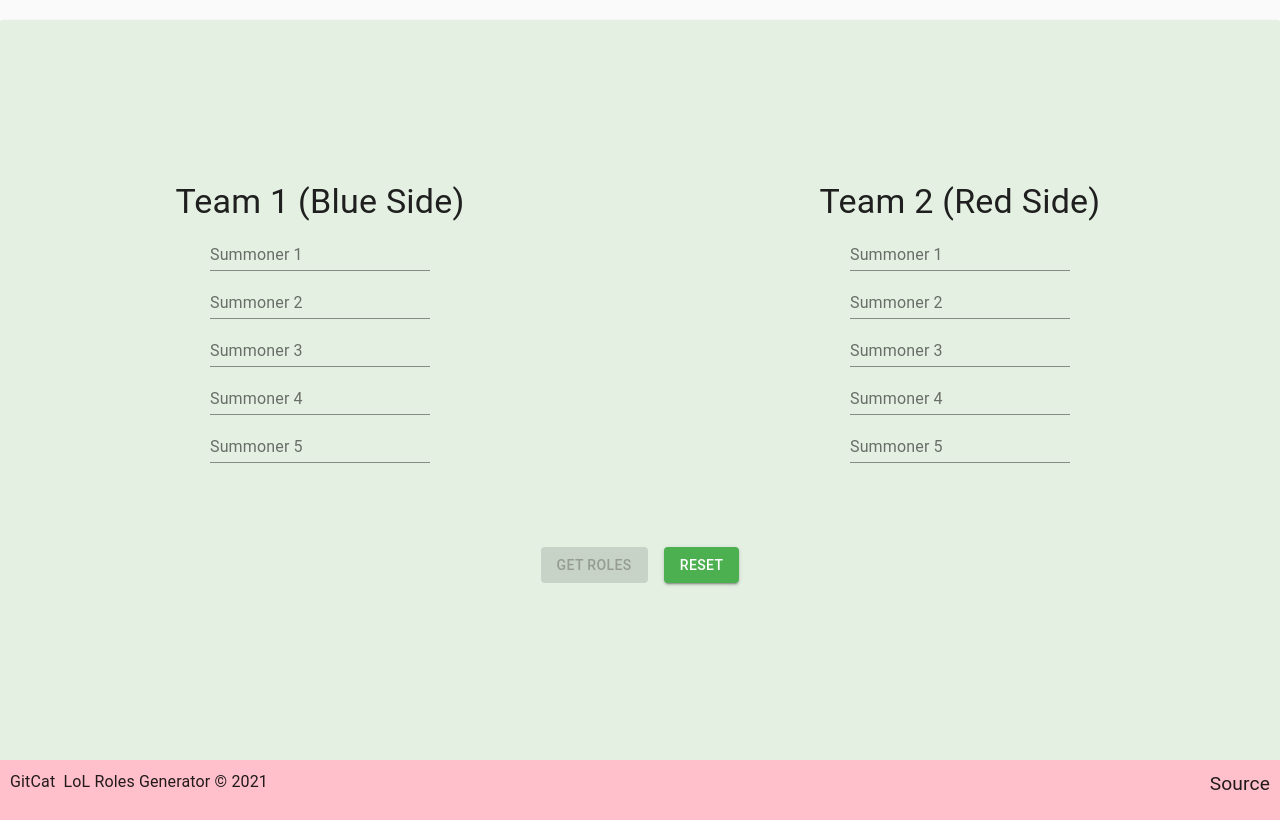
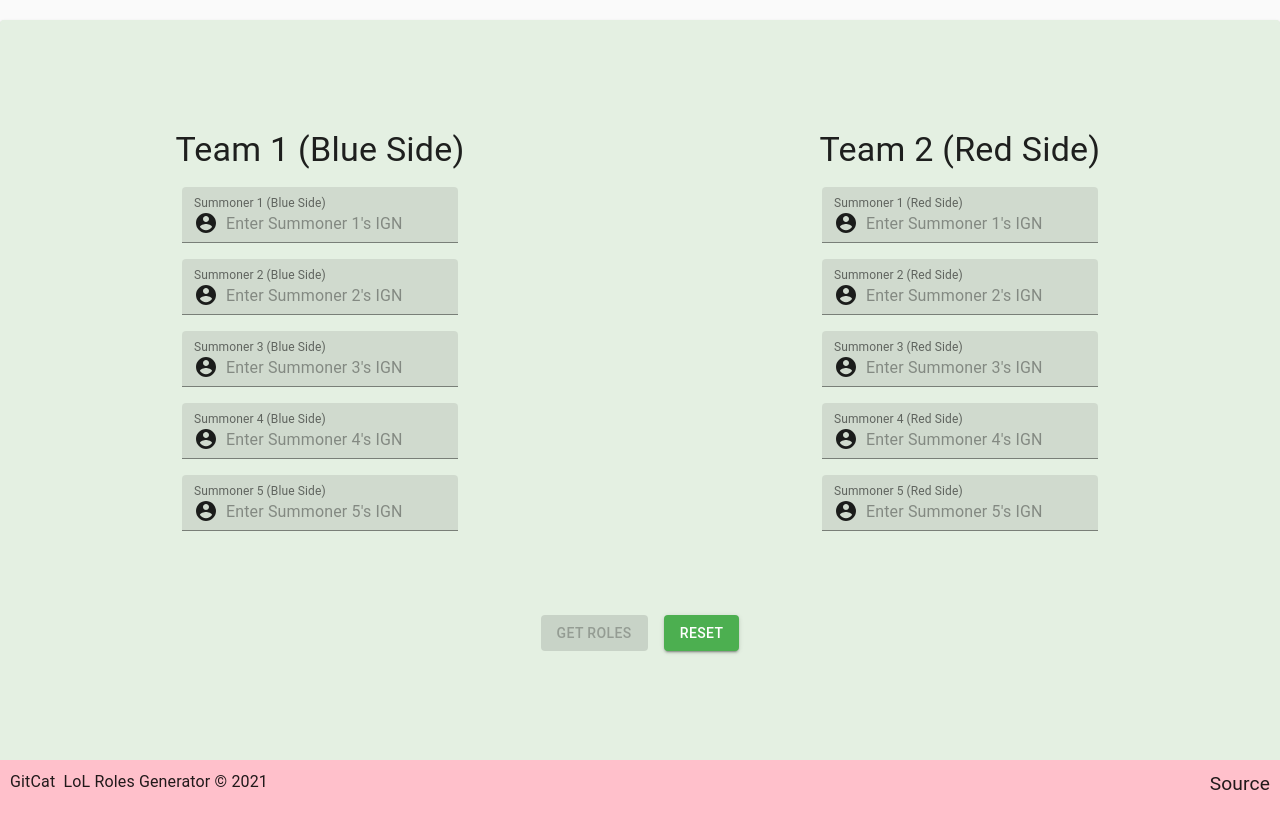
Before and after one commit to DannyMichaels/LoL-roles-generator, a React (Create React App) app: page / in a window 1280 px wide. Built offline with nearby package versions, Linux system fonts and the light colour scheme; some icons are missing.

Commit message:
update TeamArea.jsx better user experience, App.js

```diff
--- a/src/App.js
+++ b/src/App.js
@@ -101,7 +101,7 @@ function App() {
     <ThemeProvider theme={theme}>
       <CssBaseline />
       <Paper className="App">
-        <div style={{ flexGrow: 1 }} />
+        <Grid item style={{ flexGrow: 1 }} />
 
         <div className="page-content">
           {/* <Typography align="center" variant="h1" component="h1">
@@ -125,6 +125,7 @@ function App() {
                   teamName="blueSide"
                   onChange={handleChange}
                   toggleReset={toggleReset}
+                  teamSide="Blue Side"
                 />
               </Grid>
 
@@ -141,6 +142,7 @@ function App() {
                   teamName="redSide"
                   onChange={handleChange}
                   toggleReset={toggleReset}
+                  teamSide="Red Side"
                 />
               </Grid>
             </Grid>
@@ -175,7 +177,7 @@ function App() {
               </Button>
             </Grid>
           </>
-          <Box marginTop={2} style={{ flexGrow: 1 }} />
+          <Grid item style={{ flexGrow: 1 }} />
         </div>
 
         <footer>
--- a/src/components/TeamArea.jsx
+++ b/src/components/TeamArea.jsx
@@ -1,14 +1,22 @@
-import { TextField, Typography, Grid } from '@material-ui/core';
+import {
+  TextField,
+  Typography,
+  Grid,
+  InputAdornment,
+  Box,
+} from '@material-ui/core';
 import { useState, useEffect } from 'react';
+import AccountCircle from '@material-ui/icons/AccountCircle';
 
 const PLAYERS_IN_TEAM_COUNT = 5;
 
+// team area before results, with textfields
 export default function TeamArea({
   onChange,
   title,
   teamName,
+  teamSide,
   toggleReset,
-  teams,
 }) {
   const [values, setValues] = useState({
     0: '',
@@ -37,11 +45,25 @@ export default function TeamArea({
       </Grid>
       {new Array(PLAYERS_IN_TEAM_COUNT).fill().map((_, idx) => (
         <Grid item key={idx}>
+          <Box marginTop={2} />
+
           <TextField
+            variant="filled"
+            color="primary"
             className="textfield"
             name={teamName}
+            fullWidth
             inputProps={{ index: idx }}
             value={values[idx]}
+            label={`Summoner ${idx + 1} (${teamSide})`}
+            InputProps={{
+              startAdornment: (
+                <InputAdornment position="start">
+                  <AccountCircle />
+                </InputAdornment>
+              ),
+            }}
+            placeholder={`Enter Summoner ${idx + 1}'s IGN`}
             onChange={(e) => {
               onChange(e);
               setValues((prevState) => ({
@@ -49,7 +71,6 @@ export default function TeamArea({
                 [idx]: e.target.value,
               }));
             }}
-            label={`Summoner ${idx + 1}`}
           />
         </Grid>
       ))}
```
